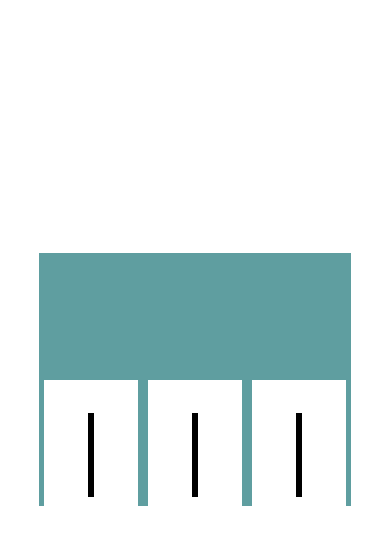
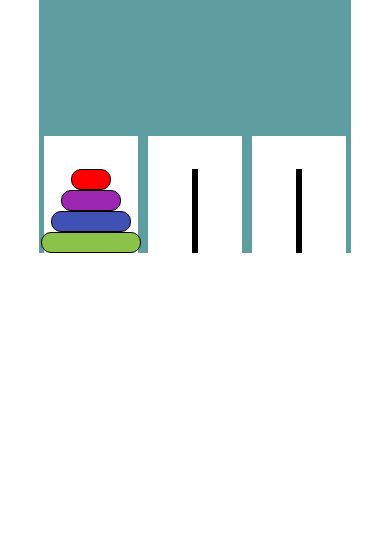
Before and after one commit to Kenzie-Academy-Brasil-Developers/entrega-torre-de-hanoi-sprint-5-FlavioPsantos-EstudoKenzie, a plain HTML site: page index.html in a window 390 px wide. Drawn offline with Linux system fonts and the light colour scheme.

Commit message:
correção de posicionamento e responsividade

```diff
--- a/script.js
+++ b/script.js
@@ -7,15 +7,20 @@ for (let i = 1; i <= 3; i++) {
     sectionTower.appendChild(tower)
     tower.appendChild(vareta)
     if (i === 1) {
-        geraDisco(tower)
+        geraDisco(vareta)
     }
 }
 
-function geraDisco(tower) {
-    for (let i = 1; i <= 5; i++) {
+function geraDisco(vareta) {
+    let tamanho = 40
+    let discos = [];
+    for (let i = 1; i <= 4; i++) {
         let disc = document.createElement('div')
         disc.className = 'disc' + `${i}`
         disc.id = 'disc'
-        tower.appendChild(disc)
+        disc.style.width = `${tamanho}` + 'px'
+        discos.push({ disc: tamanho })
+        vareta.appendChild(disc)
+        tamanho += 20;
     }
 }
--- a/style.css
+++ b/style.css
@@ -6,12 +6,8 @@
 }
 
 main {
-    position: absolute;
-    top: 30%;
-    bottom: 0;
-    left: 0;
-    right: 0;
-    margin: auto;
+    margin: 0 auto;
+    max-width: 1100px;
 }
 
 #torres {
@@ -28,17 +24,46 @@ main {
 .torre1,
 .torre2,
 .torre3 {
-    height: 15vh;
     width: 30%;
     background-color: white;
+    flex-wrap: wrap;
 }
 
 .vareta1,
 .vareta2,
 .vareta3 {
+    display: flex;
+    justify-content: space-around;
+    flex-direction: column;
     height: 10vh;
     width: 7%;
     background-color: black;
     margin: 0 auto;
     margin-top: 35%;
 }
+
+#disc {
+    align-items: center;
+    align-self: center;
+    border-radius: 10px;
+    flex: 1;
+    flex-basis: 1;
+    border: 1px solid black;
+    /* position: absolute; */
+}
+
+.disc1 {
+    background-color: red;
+}
+
+.disc2 {
+    background-color: #9c27b0;
+}
+
+.disc3 {
+    background-color: #3f51b5;
+}
+
+.disc4 {
+    background-color: #8bc34a;
+}
```
